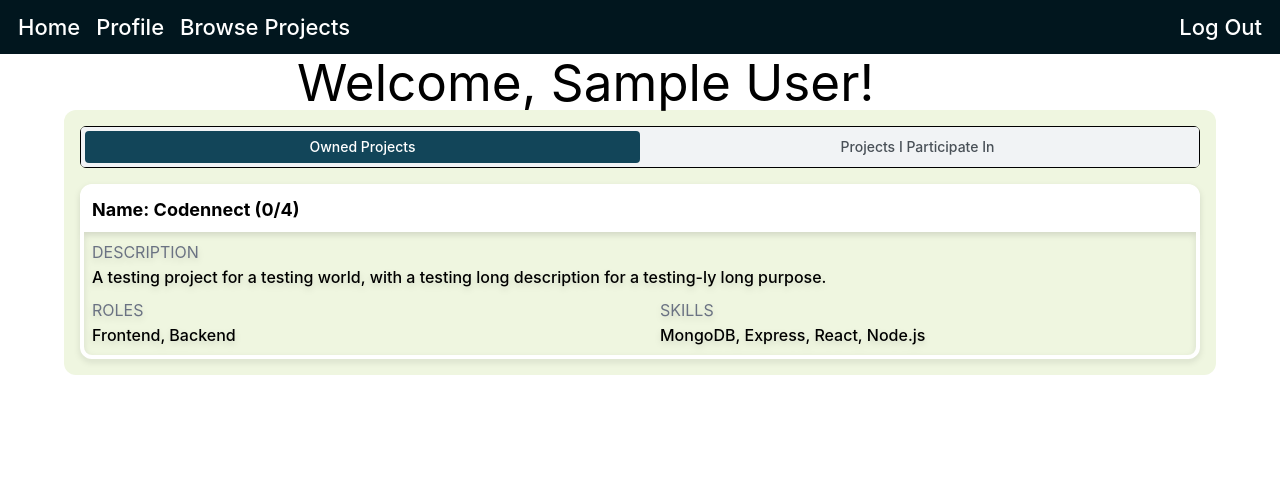
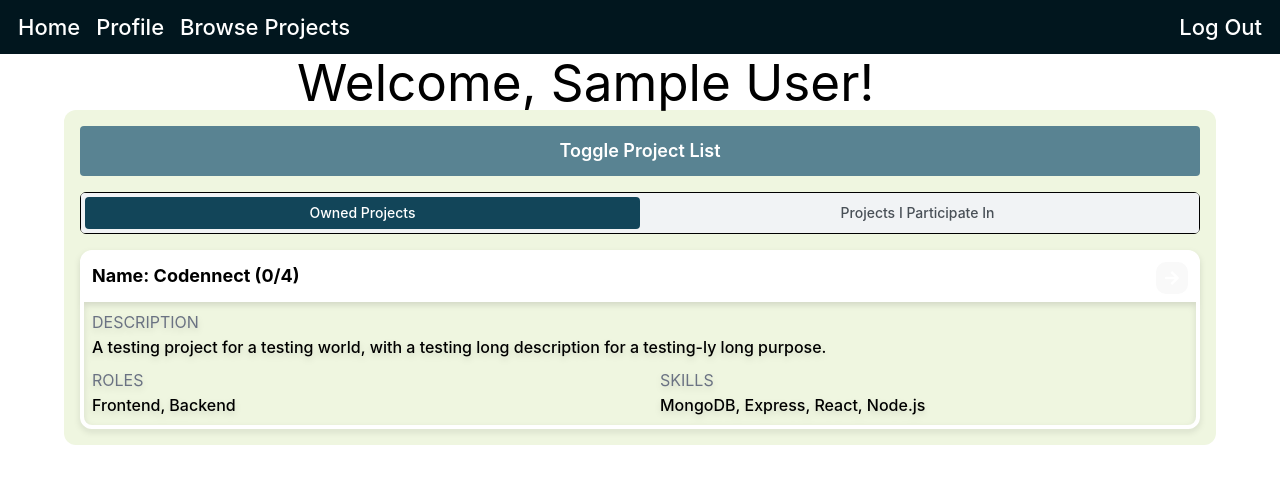
Before and after one commit to lbrown169/Codennect, a React (Vite) app in the folder frontend/: page /dashboard in a window 1280 px wide. Shown: the top 484 px of the page. Built offline with nearby package versions, Linux system fonts and the light colour scheme; sample sign-in values are in the browser's storage.

Commit message:
Added menu collapse for projects.

```diff
--- a/frontend/src/components/MenuProjects.tsx
+++ b/frontend/src/components/MenuProjects.tsx
@@ -1,9 +1,14 @@
 import { useState, useEffect } from 'react';
-import { SegmentedControl } from '@mantine/core';
+import { SegmentedControl, Button, Collapse } from '@mantine/core';
+import { Link } from 'react-router-dom';
+import { FaArrowRight } from 'react-icons/fa';
 import '@mantine/core/styles/global.css'
 import '@mantine/core/styles/FloatingIndicator.css';
 import '@mantine/core/styles/SegmentedControl.css';
+import '@mantine/core/styles/UnstyledButton.css'
+import '@mantine/core/styles/Button.css'
 import '../App.css';
+import { useDisclosure } from '@mantine/hooks';
 
 //import { isProd } from '../utils';
 
@@ -55,6 +60,7 @@ function MenuProjects()
     const [partProjectsList, setPartProjectsList] = useState<Project[]>([]);
     const [sliderValue, setSliderValue] = useState('ownedProjects');
     const [resultDisplay, setResultDisplay] = useState<Project[]>(ownedProjectsList);   //the actual display of list
+    const [opened, {toggle}] = useDisclosure(true);
 
     const testProj: Project = {
         _id: "1234-5678",
@@ -130,6 +136,14 @@ function MenuProjects()
         return newStr;
     }
 
+    function projMoreInfo(project: Project)
+    {
+        alert('WIP');
+        const newUrl = "/projects/" + project._id;
+        window.location.href = newUrl;
+        return;
+    }
+
     function requiredSkillList(project: Project)
     {
         if(!project.required_skills)    return 'No skills required';
@@ -138,7 +152,12 @@ function MenuProjects()
 
     return(
         <div id="mainMenuBox" className="bg-[#EFF6E0] p-4 w-9/10 m-auto rounded-xl">
-            <div id="sliderBox" className="text-white text-lg mb-4 border-black border-1 rounded-md">
+            <div id="collapseButton">
+                    <Button color="#598392" fullWidth size="lg" onClick={toggle}>Toggle Project List</Button>
+            </div>
+
+            <Collapse in={opened}>
+            <div id="sliderBox" className="text-white text-lg mb-4 mt-4 border-black border-1 rounded-md">
                 <SegmentedControl
 
                     color='#124559'
@@ -151,11 +170,16 @@ function MenuProjects()
                     ]}
                 />
             </div>
-            <div id="resultsBox">
+                <div id="resultsBox" className="mt-4">
                     {resultDisplay.map((project) => (
                         <div key={project._id} className="border-white border-4 rounded-xl text-black drop-shadow-md">
-                        <div className="flex bg-white p-2">
+                            <div className="flex gap-2 justify-between bg-white p-2">
                                 <h3 className="font-bold text-lg">Name: {project.name} {getCapacity(project)}</h3>
+                                <Link to={`/projects/${project._id}`}>
+                                        <button className="bg-[#598392] text-white px-2 py-2 rounded-[10px] hover:bg-[#90b0bb] hover:cursor-pointer">
+                                            <FaArrowRight />
+                                        </button>
+                                    </Link>
                             </div>
                             <div className="m-2">
                                 <p className="text-gray-500 uppercase">Description</p>
@@ -174,6 +198,7 @@ function MenuProjects()
                         </div>
                     ))}
                 </div>
+            </Collapse>
         </div>
     );
 }
```
Lines whose indentation alone changed are shown as unchanged.
